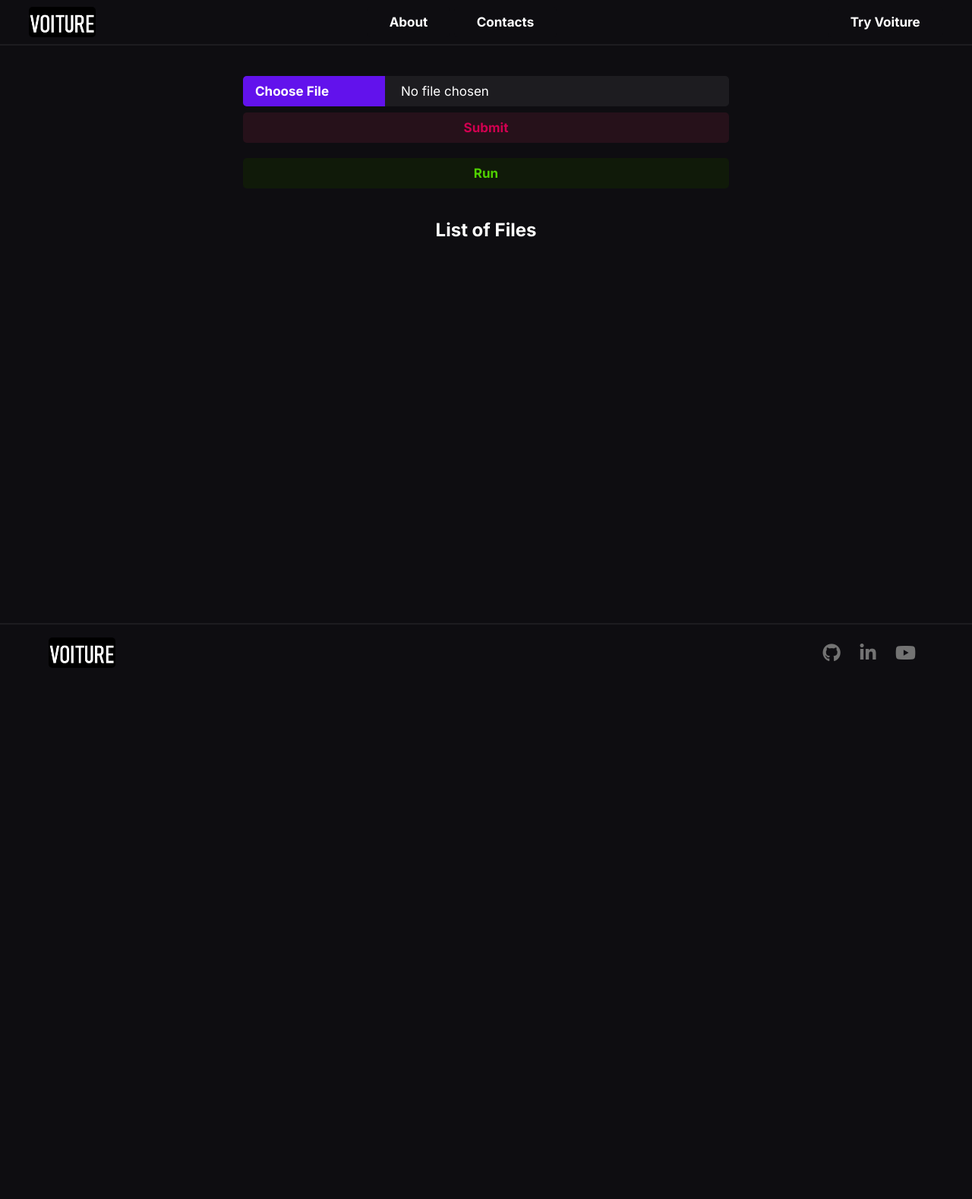
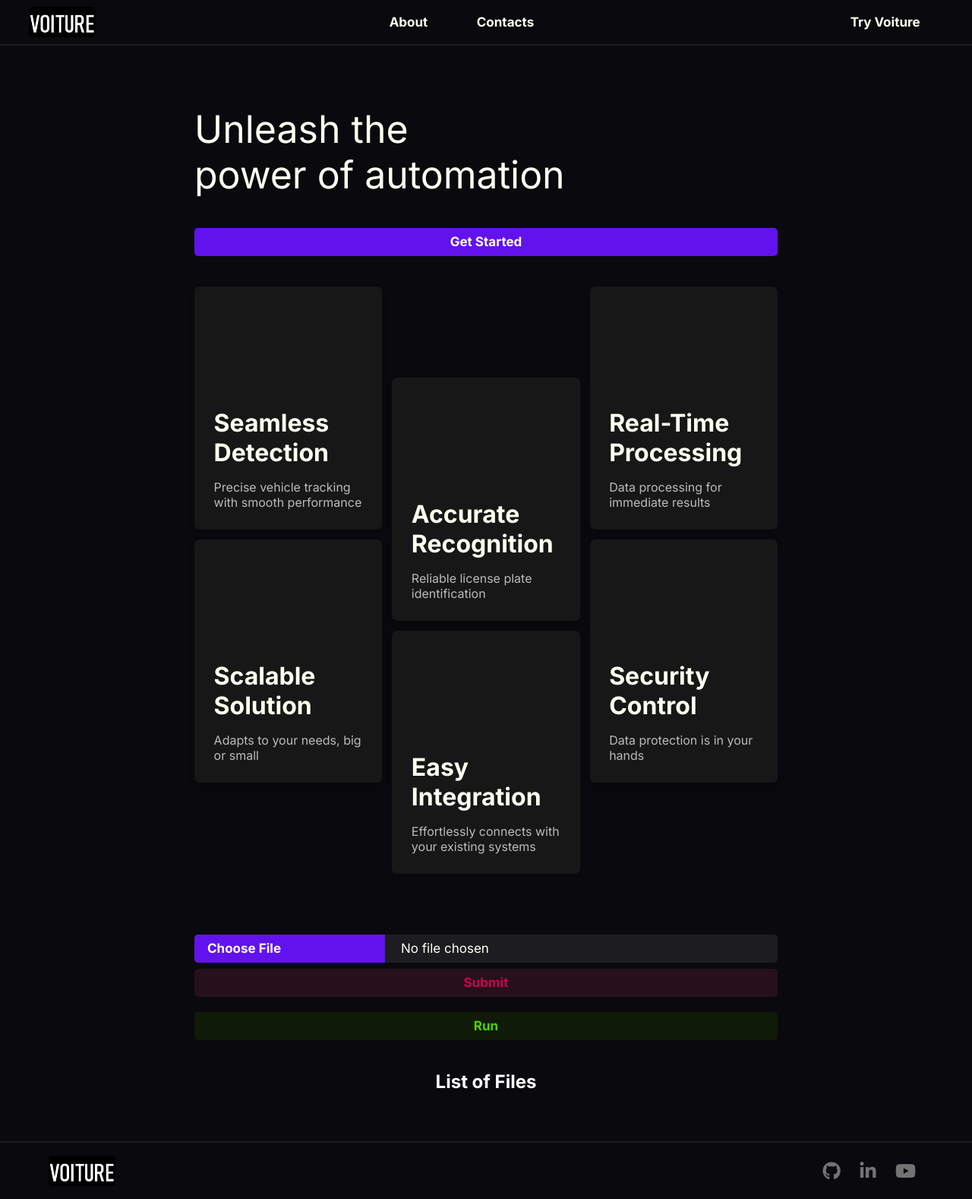
Before and after one commit to provodokkk/Django-Number-Plate-Recognition, a Django app: page / in a window 1280 px wide. Shown: the whole page at 76% size. Before the commit the page ends 879 px from the top, so only its background shows below. Run offline with Django 4.2, Linux system fonts and the light colour scheme; data that the repository does not hold is empty; parts of the project's set-up code (start-up, migrations or seed data) failed here and were passed over.

Commit message:
bento grid was added

```diff
--- a/app/main/templates/main/index.html
+++ b/app/main/templates/main/index.html
@@ -4,6 +4,43 @@
 {% block content %}
     <link rel="stylesheet" href="{% static 'css/index.css' %}">
     <script src="{% static 'js/index.js' %}" defer></script>
+
+    <section class="hero">
+        <div class="hero-content">
+            <div class="headline">
+                <p>Unleash the</p>
+                <p >power of automation</p>
+            </div>
+            <button href="#" class="btn start-btn">Get Started</button>
+        </div>
+    </section>
+
+    <section class="bento-grid">
+        <div class="grid-item">
+            <h2>Seamless Detection</h2>
+            <p>Precise vehicle tracking with smooth performance</p>
+        </div>
+        <div class="grid-item lower-grid-item">
+            <h2>Accurate Recognition</h2>
+            <p>Reliable license plate identification</p>
+        </div>
+        <div class="grid-item">
+            <h2>Real-Time Processing</h2>
+            <p>Data processing for immediate results</p>
+        </div>
+        <div class="grid-item upper-grid-item">
+            <h2>Scalable Solution</h2>
+            <p>Adapts to your needs, big or small</p>
+        </div>
+        <div class="grid-item">
+            <h2>Easy Integration</h2>
+            <p>Effortlessly connects with your existing systems</p>
+        </div>
+        <div class="grid-item upper-grid-item">
+            <h2>Security Control</h2>
+            <p>Data protection is in your hands</p>
+        </div>
+    </section>
 
     <form action="{% url 'index' %}" method="POST" enctype="multipart/form-data">
         {% csrf_token %}
--- a/app/static/css/base.css
+++ b/app/static/css/base.css
@@ -2,18 +2,19 @@
 
 :root {
     --violet-color: #6212ec;
+    --dark-violet-color: #2f1a52;
+
     --ivory-color: #fffff0;
-
-    --black-color: #0e0d11;
     --grey-color: #737373;
     --dark-grey-color: #1d1c20;
+    --black-color: #0a090d;
 
+    --light-pink-color: #d00150;
     --dark-pink-color: #26111a;
     --dark-pink-color-2: #452039;
-    --light-pink-color: #d00150;
 
+    --light-green-color: #50d001;
     --green-color: #009549;
-    --light-green-color: #50d001;
     --dark-green-color: #101a09;
     --dark-green-color-2: #1e290f;
 
@@ -89,14 +90,14 @@ header {
     text-decoration: none;
     padding: 10px 15px;
     font-size: 17px;
-    color: white;
+    color: var(--ivory-color);
     background-color: var(--black-color);
 }
 
 /* Change background color on hover for list items and their links */
 .nav-links li:hover,
 .nav-links li:hover a {
-    background-color: var(--dark-grey-color);
+    background-color: var(--dark-violet-color);
     transition: all 0.2s ease-in-out
 }
 /*============ navbar buttons ============*/
@@ -108,7 +109,7 @@ footer {
     justify-content: space-between;
     align-items: center;
     padding: 1% 5%;
-    /*margin: 3% 0 0 0;*/
+    margin: 5% 0 0 0;
     border-top: 2px solid var(--dark-grey-color);
     background-color: var(--black-color);
 }
@@ -128,6 +129,6 @@ footer {
     transition: color 0.3s;
 }
 .social-icons a:hover {
-    color: white;
+    color: var(--ivory-color);
 }
 /*============ icons ============*/
--- a/app/static/css/index.css
+++ b/app/static/css/index.css
@@ -1,12 +1,90 @@
 .hidden {
     display: none;
 }
+
+/*============ hero section ============*/
+.hero-content {
+    width: 60vw;
+    margin: 0 auto;
+}
+
+.headline {
+    padding: 10vh 0 5vh 0;
+}
+
+.headline p {
+    font-size: 50px;
+    color: var(--ivory-color);
+    font-family: var(--primary-font);
+}
+/*============ hero section ============*/
+
+
+/*============ bento grid ============*/
+.bento-grid {
+    display: grid;
+    grid-template-columns: repeat(3, 1fr);
+    gap: 1vw;
+    width: 60vw;
+    padding: 5vh 0;
+    margin: 0 auto;
+}
+
+.grid-item {
+    background-color: #171717;
+    border-radius: 7px;
+    display: flex;
+    flex-direction: column;
+    justify-content: flex-end;
+    padding: 2vw;
+    height: 40vh;
+    box-shadow: 0 4px 8px rgba(0, 0, 0, 0.2);
+    transition: transform 0.2s;
+}
+
+.lower-grid-item {
+    margin-top: 15vh;
+}
+
+.upper-grid-item {
+    margin-top: -15vh;
+}
+
+.grid-item:hover {
+    transform: scale(1.05);
+    background-color: var(--dark-violet-color);
+    transition: all 0.2s ease-in-out;
+}
+
+.grid-item:hover h2,
+.grid-item:hover p {
+    background: none;
+    color: var(--ivory-color);
+    transform: translateY(-2vh) scale(1.05);
+    transition: all 0.4s ease-in-out;
+}
+
+.grid-item h2 {
+    margin: 0;
+    font-size: 2rem;
+    background: none;
+    color: var(--ivory-color);
+}
+
+.grid-item p {
+    margin: 2vh 0 0;
+    font-size: 1rem;
+    background: none;
+    color: #bbbbbb;
+}
+/*============ bento grid ============*/
+
 
 /*============ upload container ============*/
 .upload-container {
     display: flex;
     align-items: center;
-    width: 50vw;
+    width: 60vw;
     margin: 5vh auto 0;
     border-radius: 5px;
     background-color: var(--dark-grey-color);
@@ -18,15 +96,19 @@
 .btn {
     display: block;
     align-items: center;
-    width: 50vw;
+    width: 60vw;
     border-radius: 5px;
     background-color: var(--violet-color);
-    color: white;
+    color: var(--ivory-color);
     font-weight: bold;
     text-decoration: none;
     border: none;
-    padding: 10px 16px;
+    padding: 0.5em 1em;
     font-size: 17px;
+}
+
+.start-btn {
+    /*background-color: var(--green-color);*/
 }
 
 /* Prevent right corners from being rounded */
@@ -75,8 +157,8 @@
 }
 
 #file-name {
-    min-width: 35vw;
-    color: white;
+    min-width: 40vw;
+    color: var(--ivory-color);
     padding: 6px 16px;
     margin-left: 5px;
     font-size: 17px;
--- a/app/static/css/results.css
+++ b/app/static/css/results.css
@@ -5,7 +5,7 @@
 }
 
 thead {
-    color: white;
+    color: var(--ivory-color);
 }
 
 /* Adjust the spacing between the cells */
@@ -32,7 +32,7 @@ table, thead th, tbody tr td{
 .table-bordered td, .table-bordered th {
     padding: 8px;
     border-radius: 5px;
-    color: white;
+    color: var(--ivory-color);
     background-color: var(--dark-grey-color);
 }
 
@@ -57,7 +57,7 @@ table, thead th, tbody tr td{
     align-items: center;
 
     border-radius: 5px;
-    color: white;
+    color: var(--ivory-color);
     font-weight: bold;
     text-decoration: none;
     padding: 2vh 16px;
```
